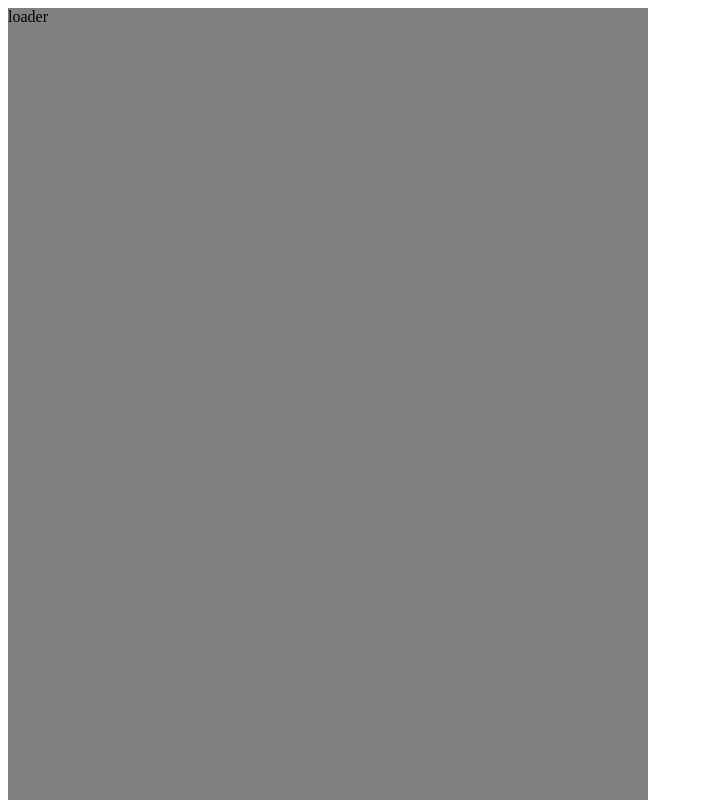
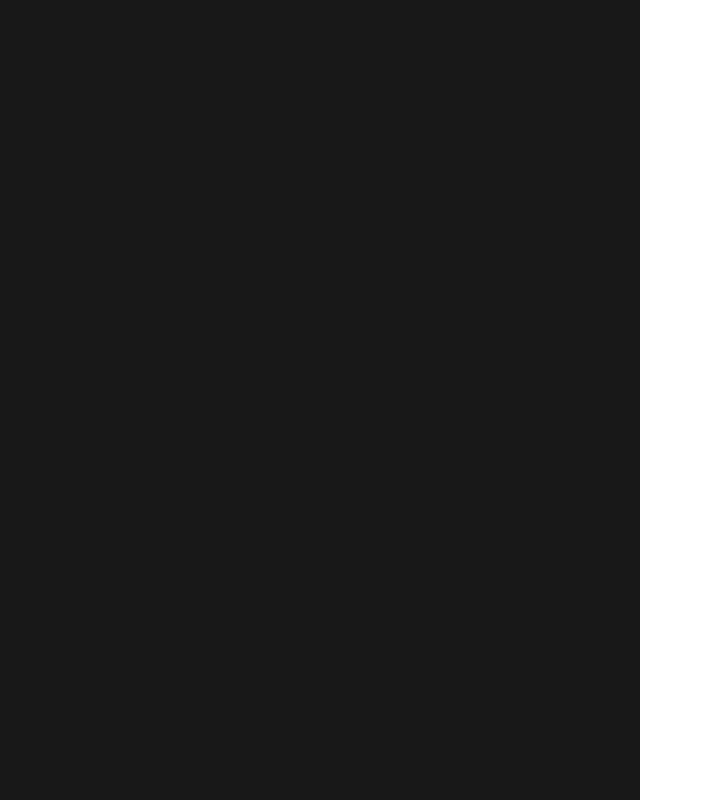
Before and after one commit to Mind1a/react-Web-edition-of-Sandro-s-book, a React (Vite) app: page / in a window 1280 px wide. Shown: the whole page, without its empty margins (0-703 px from the left). Built offline with nearby package versions, Linux system fonts and the light colour scheme.

Commit message:
changeing background color

```diff
--- a/src/components/Loader/Loader.jsx
+++ b/src/components/Loader/Loader.jsx
@@ -5,8 +5,6 @@
     <SLoader
       animate={{ width: ["0%", "100%", "50%"] }}
       transition={{ delay: 1, duration: 2 }}
-    >
-      loader
-    </SLoader>
+    ></SLoader>
   );
 };
--- a/src/components/Loader/Loading.styled.js
+++ b/src/components/Loader/Loading.styled.js
@@ -4,5 +4,7 @@
 export const SLoader = styled(motion.div)`
     min-height: 100vh;
     position: fixed;
-    background-color: gray;
+    left: 0;
+    top: 0;
+    background-color: #181818;
 `;
```
